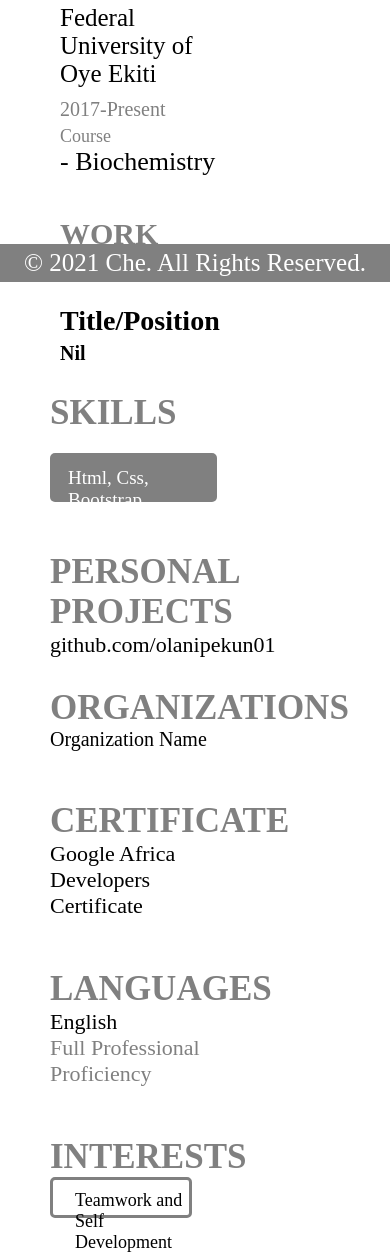
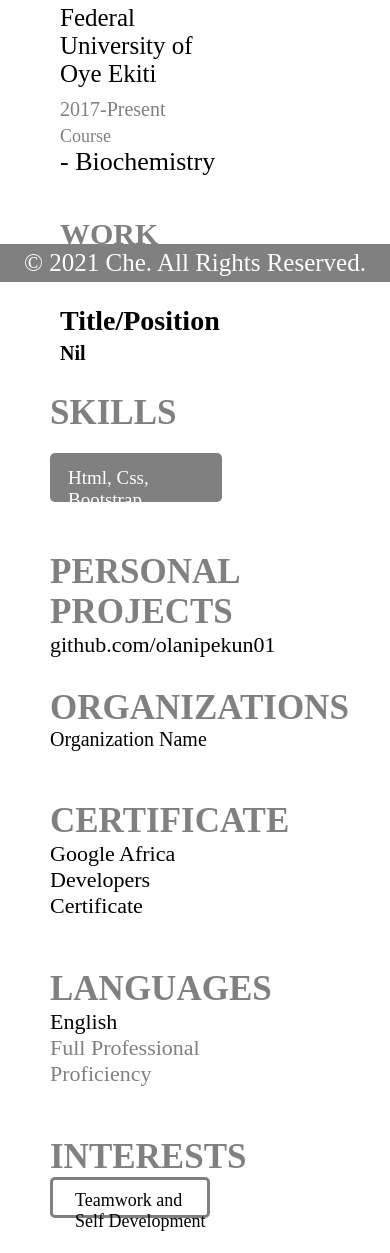
Before and after one commit to olanipekun01/resume, a plain HTML site: page index.html in a window 390 px wide. Shown: the part 562-1815 px from the top of the page. After the commit the page ends 1794 px from the top, so only its background shows below. Drawn offline with Linux system fonts and the light colour scheme.

Commit message:
made my resume responsive

```diff
--- a/index.css
+++ b/index.css
@@ -136,7 +136,7 @@ header {
      border: none;
      background-color: gray;
      color: white;
-     width: 85%;
+     width: 88%;
      height: 35px;
      padding-left: 18px;
      padding-top: 14px;
@@ -197,7 +197,7 @@ header {
     font-size: 18px;
     border-radius: 5px;
     border: 3px gray solid;
-    width: 65%;
+    width: 75%;
     height: 25px;
     padding-left: 22px;
     padding-top: 10px;
```
